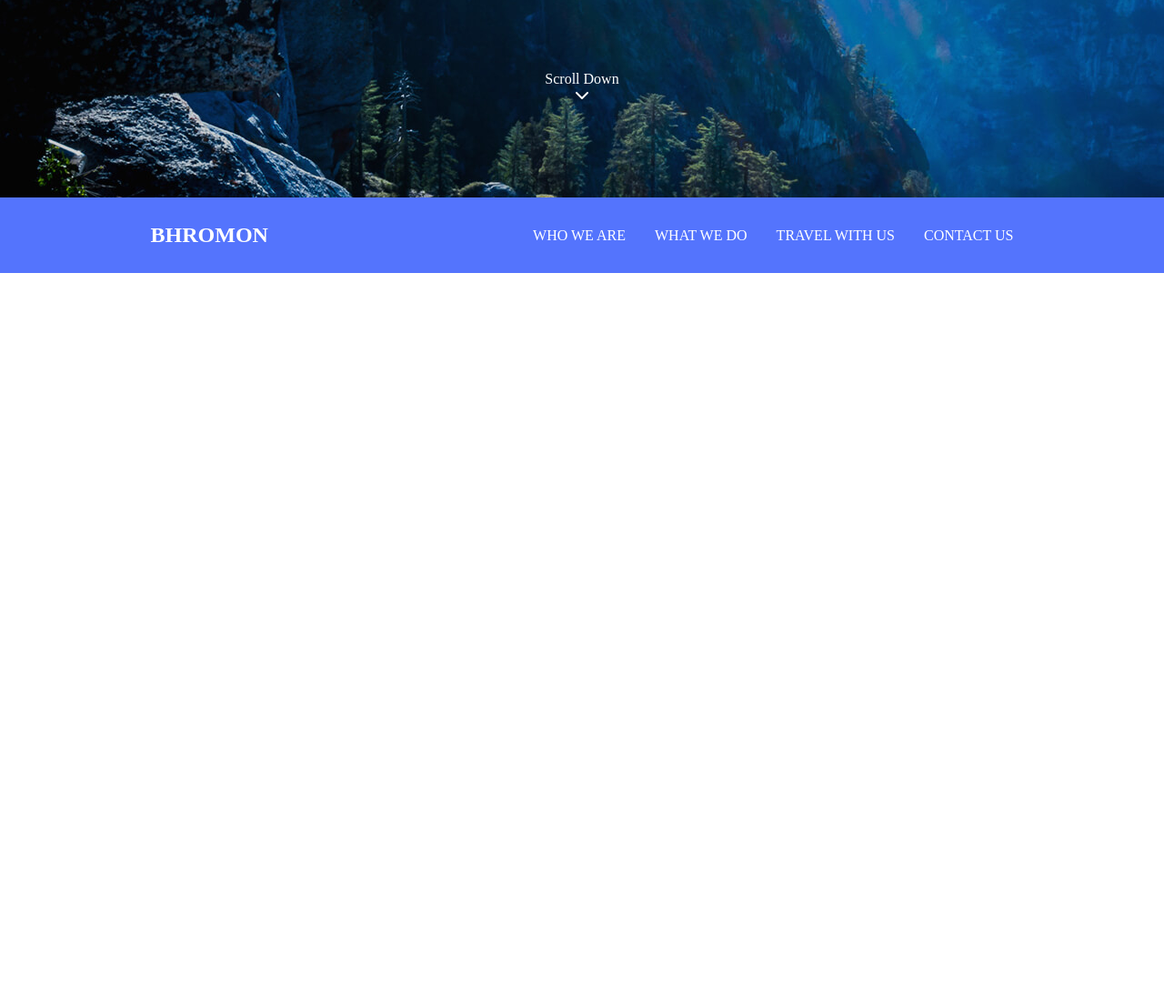
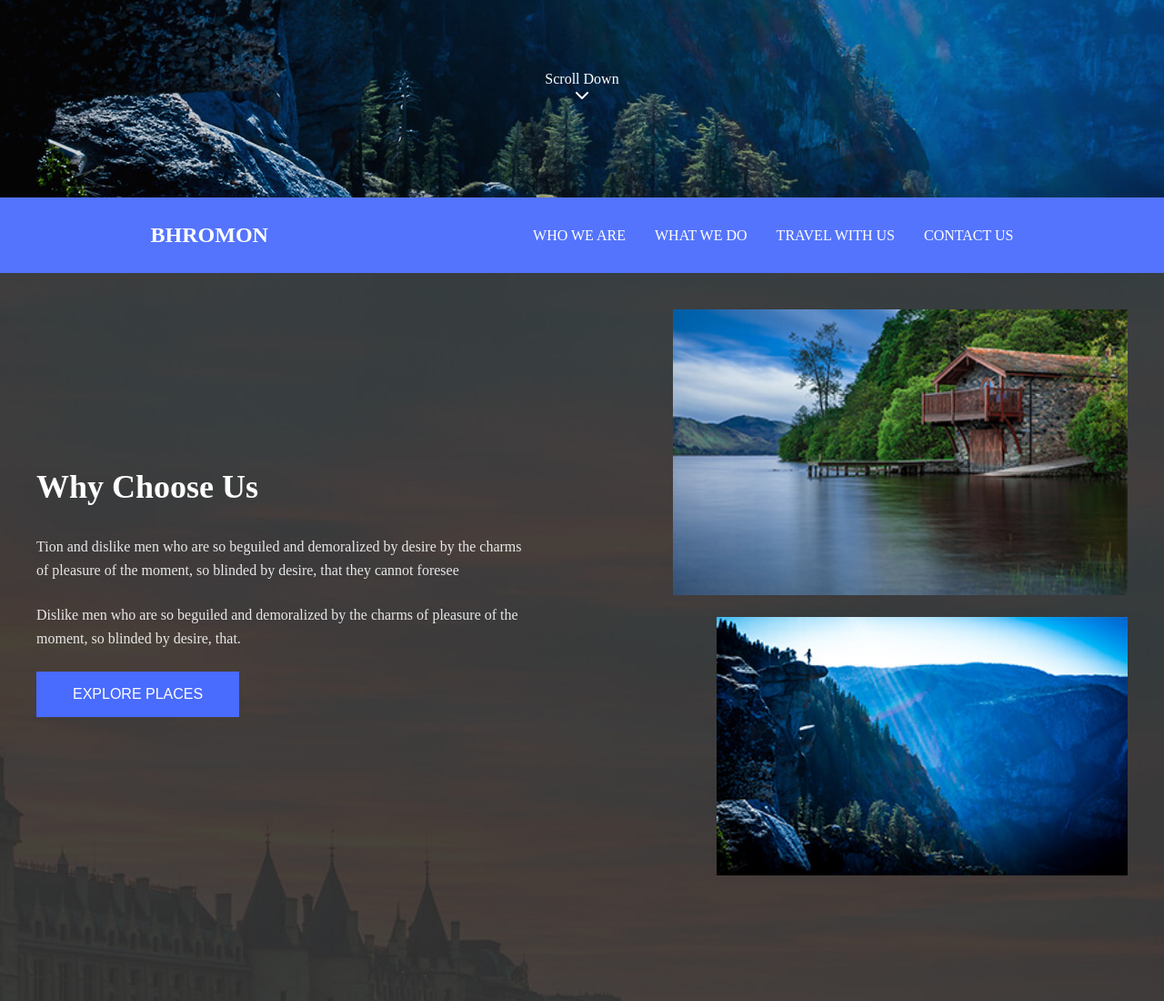
Before and after one commit to aycamervetohumcu/final, a plain HTML site: page index.html in a window 1280 px wide. Shown: the part 603-1703 px from the top of the page at 91% size. Before the commit the page ends 903 px from the top, so only its background shows below. Drawn offline with Linux system fonts and the light colour scheme; a web font is replaced by a local one.

Commit message:
why choose us section is designed

```diff
--- a/index.html
+++ b/index.html
@@ -44,5 +44,26 @@
         </div>
      </nav>
 
+     <!--why choose us-->
+     <main>
+        <section class="about-section">
+            <div class="content-why-choose-us">
+                <div class="description-block">
+                    <h2 class="section-heading">Why Choose Us</h2>
+                    <div class="description-content">
+                        <p>Tion and dislike men who are so beguiled and demoralized by desire by the charms of pleasure of the moment, so blinded by desire, that they cannot foresee </p>
+                        <p>Dislike men who are so beguiled and demoralized by the charms of pleasure of the moment, so blinded by desire, that.</p>
+                        <button class="discover-button">EXPLORE PLACES</button>
+                    </div>
+                </div>
+                <div class="visual-block">
+                    <img class="top-image" src="/images/2ndpagein1.jpg" alt="scenic landscape">
+                    <img class="bottom-image" src="/images/2ndpagein2.jpg" alt="scenic view">
+                </div>
+            </div>
+        </section>
+    </main>
+
+
 </body>
 </html>
--- a/styles/main.scss
+++ b/styles/main.scss
@@ -113,7 +113,7 @@ body{
     list-style: none;
     margin: 0;
     padding: 0;
-    gap: 2rem; /* liste elemanları arası boşluk */
+    gap: 2rem;
 
     li {
         a {
@@ -127,3 +127,79 @@ body{
         }
     }
 }
+
+/*why choose us*/
+
+.about-section {
+    background-image: url(/images/2ndpageback.jpg);
+    background-size: cover;
+    background-position: center;
+    min-height: 100vh;
+    padding: 40px 20px;
+}
+
+.content-why-choose-us {
+    max-width: 1200px;
+    margin: 0 auto;
+    display: flex;
+    justify-content: space-between;
+    align-items: center;
+    gap: 5rem;
+}
+
+.description-block {
+    flex: 1;
+    max-width: 550px;
+}
+
+.section-heading {
+    font-family: 'Aleo' sans-serif;
+    font-size: 36px;
+    color: #FFFFFF;
+    margin-bottom: 2rem;
+}
+
+.description-content {
+    font-family: 'josefin sans';
+    font-size: 16px;
+    line-height: 1.6;
+    color: #E8E8E8;
+
+    p {
+        margin-bottom: 1.5rem;
+    }
+}
+
+.discover-button {
+    background-color: #496BFE;
+    color: #FFFFFF;
+    border: none;
+    padding: 1rem 2.5rem;
+    font-size: 16px;
+    font-family: 'Aleo' sans-serif;
+    cursor: pointer;
+    transition: all 0.3s ease;
+
+    &:hover {
+        background-color: #496BFE;
+        transform: translateY(-2px);
+        box-shadow: 0 4px 15px rgba(75, 114, 230, 0.3);
+    }
+}
+
+.visual-block {
+    flex: 1;
+    max-width: 500px;
+    display: flex;
+    flex-direction: column;
+    gap: 1.5rem;
+
+    img {
+        max-width: 100%;
+        height: auto;
+    }
+
+    .bottom-image {
+        margin-left: 3rem;
+    }
+}
```
Also changed, not shown: styles/main.css.
